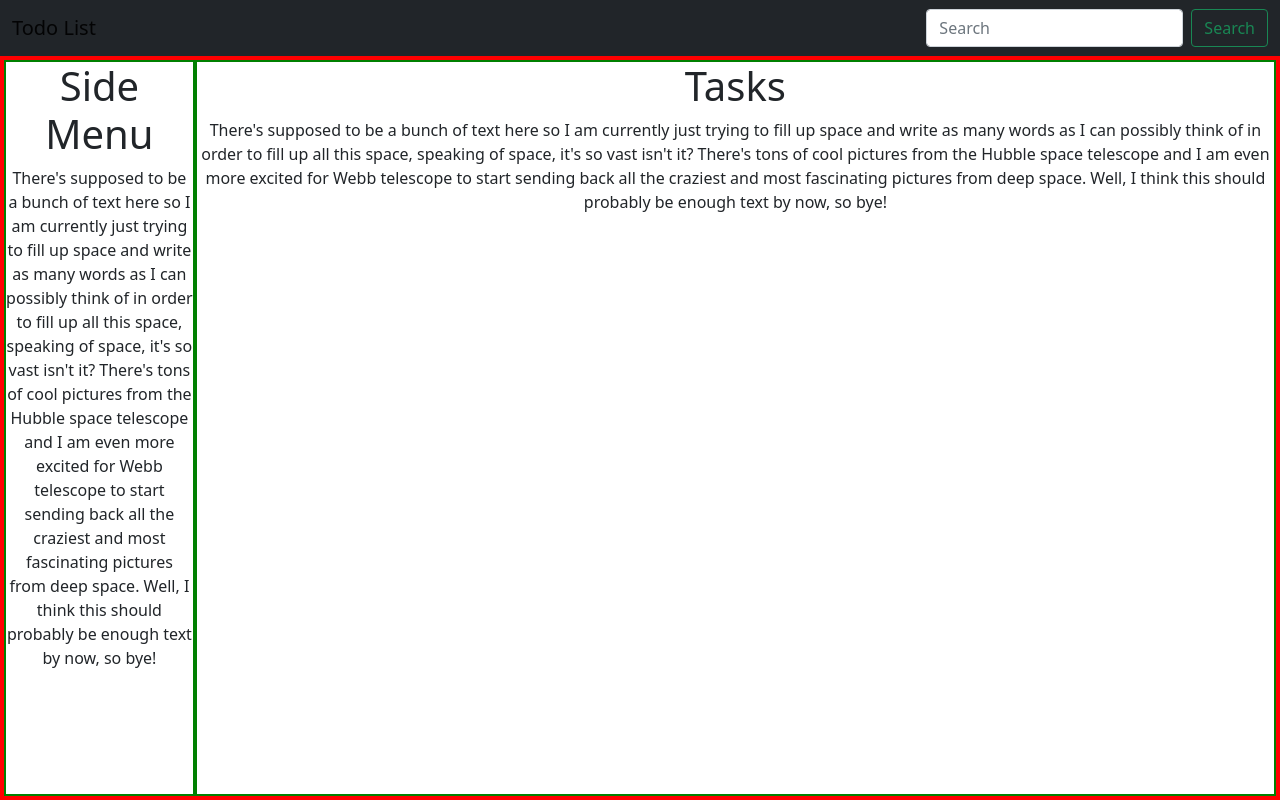
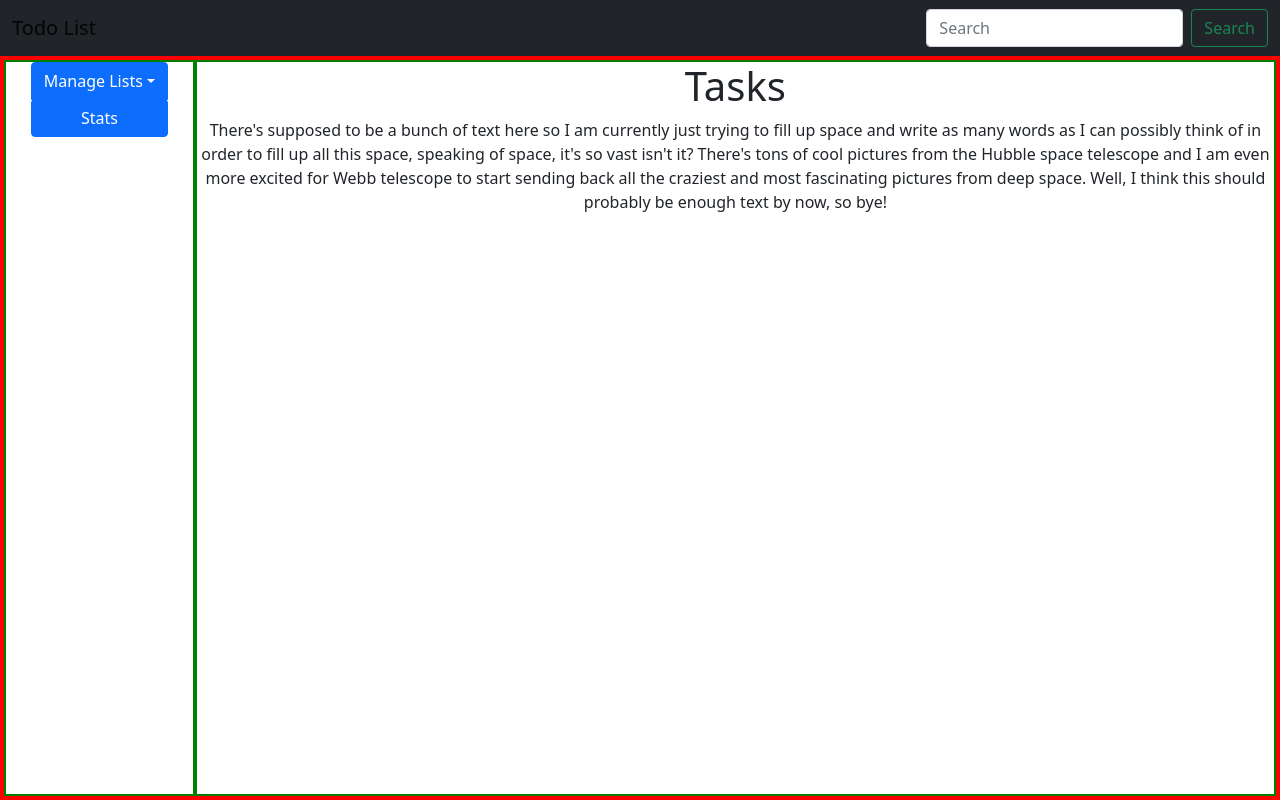
Before and after one commit to mrrobotisreal/React_Todo_List, a React app: page / in a window 1280 px wide. Built offline with nearby package versions, Linux system fonts and the light colour scheme; the HTML template or start-up script is replaced by a standard one.

Commit message:
Added buttons to side menu.

```diff
--- a/client/src/components/Home/SideMenu/SideMenu.jsx
+++ b/client/src/components/Home/SideMenu/SideMenu.jsx
@@ -1,15 +1,26 @@
 import React from 'react';
-import { Container } from 'react-bootstrap';
+import { ButtonGroup, Button, Dropdown, DropdownButton } from 'react-bootstrap';
 
 import './SideMenu.css';
 
 const SideMenu = () => {
   return (
     <div id="SideMenu">
-      <h1>Side Menu</h1>
-      <p>There's supposed to be a bunch of text here so I am currently just trying to fill up space and write as many words as I can possibly think of in order to fill up all this space, speaking of space, it's so vast isn't it? There's tons of cool pictures from the Hubble space telescope and I am even more excited for Webb telescope to start sending back all the craziest and most fascinating pictures from deep space. Well, I think this should probably be enough text by now, so bye!</p>
+      <ButtonGroup vertical>
+        <DropdownButton size="large" as={ButtonGroup} title="Manage Lists" id="bg-vertical-dropdown-1">
+          <Dropdown.Item eventKey="add">Add List</Dropdown.Item>
+          <Dropdown.Item eventKey="delete">Delete List</Dropdown.Item>
+        </DropdownButton>
+        <Button size="large">Stats</Button>
+      </ButtonGroup>
     </div>
   );
 };
 
 export default SideMenu;
+
+
+    // <div id="SideMenu">
+    //   <h1>Side Menu</h1>
+    //   <p>There's supposed to be a bunch of text here so I am currently just trying to fill up space and write as many words as I can possibly think of in order to fill up all this space, speaking of space, it's so vast isn't it? There's tons of cool pictures from the Hubble space telescope and I am even more excited for Webb telescope to start sending back all the craziest and most fascinating pictures from deep space. Well, I think this should probably be enough text by now, so bye!</p>
+    // </div>
```
